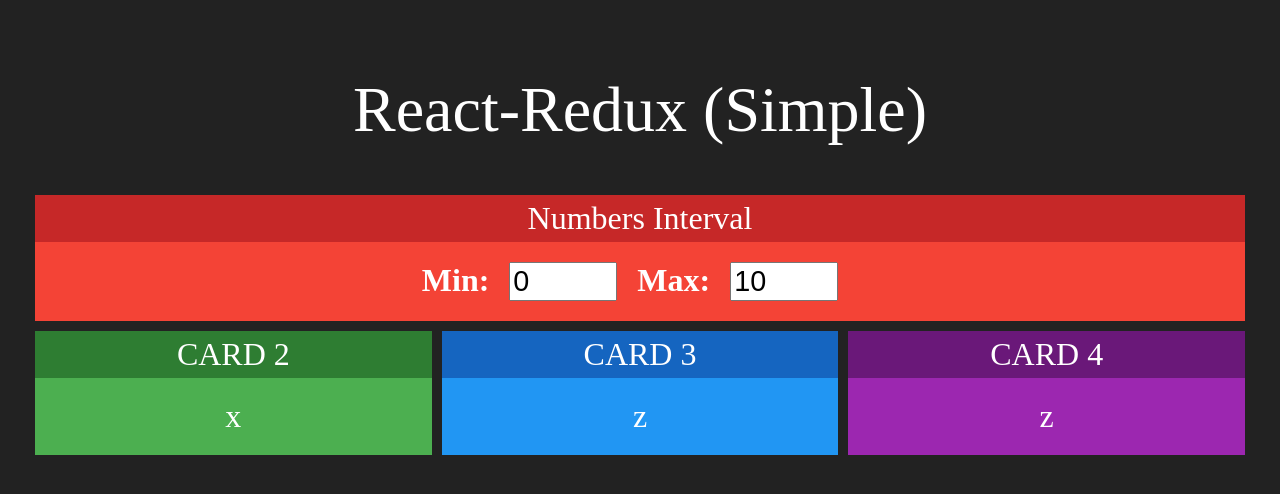
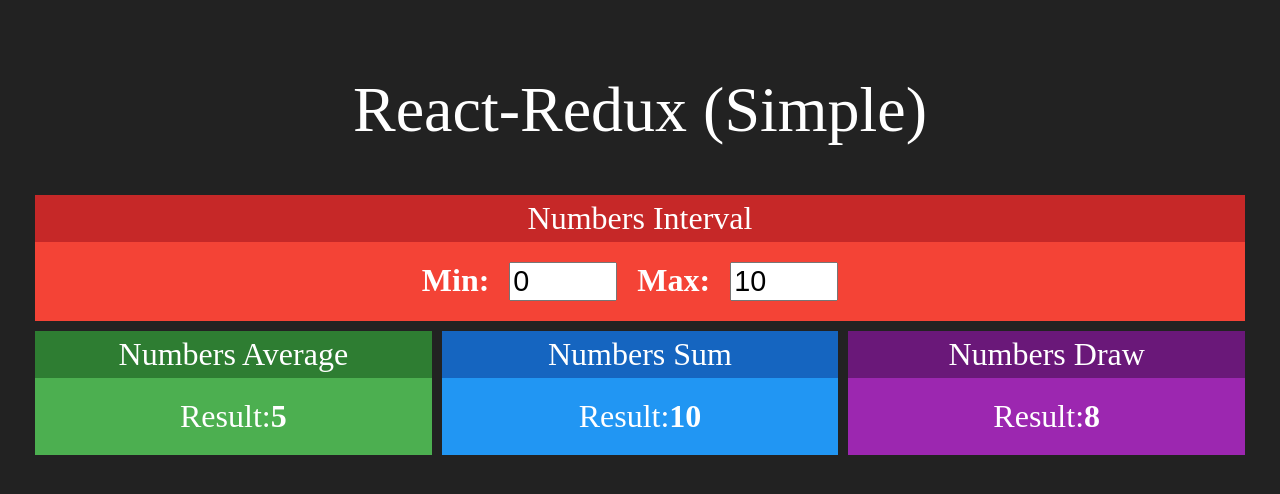
Before and after one commit to Testoni/simple-redux, a React (Create React App) app: page / in a window 1280 px wide. Shown: the top 494 px of the page. Built offline with nearby package versions, Linux system fonts and the light colour scheme.

Commit message:
draw sum average components

```diff
--- a/src/App.js
+++ b/src/App.js
@@ -2,8 +2,10 @@
 import logo from './logo.svg';
 import './App.css';
 
-import Card from './components/Card'
 import Interval from './components/Interval'
+import Average from './components/Average'
+import Sum from './components/Sum'
+import Draw from './components/Draw'
 
 function App() {
   return (
@@ -13,9 +15,9 @@
         <Interval></Interval>
       </div>
       <div className='line'>
-        <Card title='CARD 2' green>x</Card>
-        <Card title='CARD 3' blue>z</Card>
-        <Card title='CARD 4' purple>z</Card>
+        <Average></Average>
+        <Sum></Sum>
+        <Draw></Draw>
       </div>
     </div>
   );
--- /dev/null
+++ b/src/components/Average.jsx
@@ -0,0 +1,15 @@
+import React from 'react'
+import Card from './Card'
+
+export default props => {
+    return (
+        <Card title='Numbers Average' green>
+        <div>
+            <span>
+                <span>Result:</span>
+                <strong>5</strong>
+            </span>
+        </div>
+        </Card>
+    )
+}
--- /dev/null
+++ b/src/components/Draw.jsx
@@ -0,0 +1,15 @@
+import React from 'react'
+import Card from './Card'
+
+export default props => {
+    return (
+        <Card title='Numbers Draw' purple>
+        <div>
+            <span>
+                <span>Result:</span>
+                <strong>8</strong>
+            </span>
+        </div>
+        </Card>
+    )
+}
--- /dev/null
+++ b/src/components/Sum.jsx
@@ -0,0 +1,15 @@
+import React from 'react'
+import Card from './Card'
+
+export default props => {
+    return (
+        <Card title='Numbers Sum' blue>
+        <div>
+            <span>
+                <span>Result:</span>
+                <strong>10</strong>
+            </span>
+        </div>
+        </Card>
+    )
+}
```
